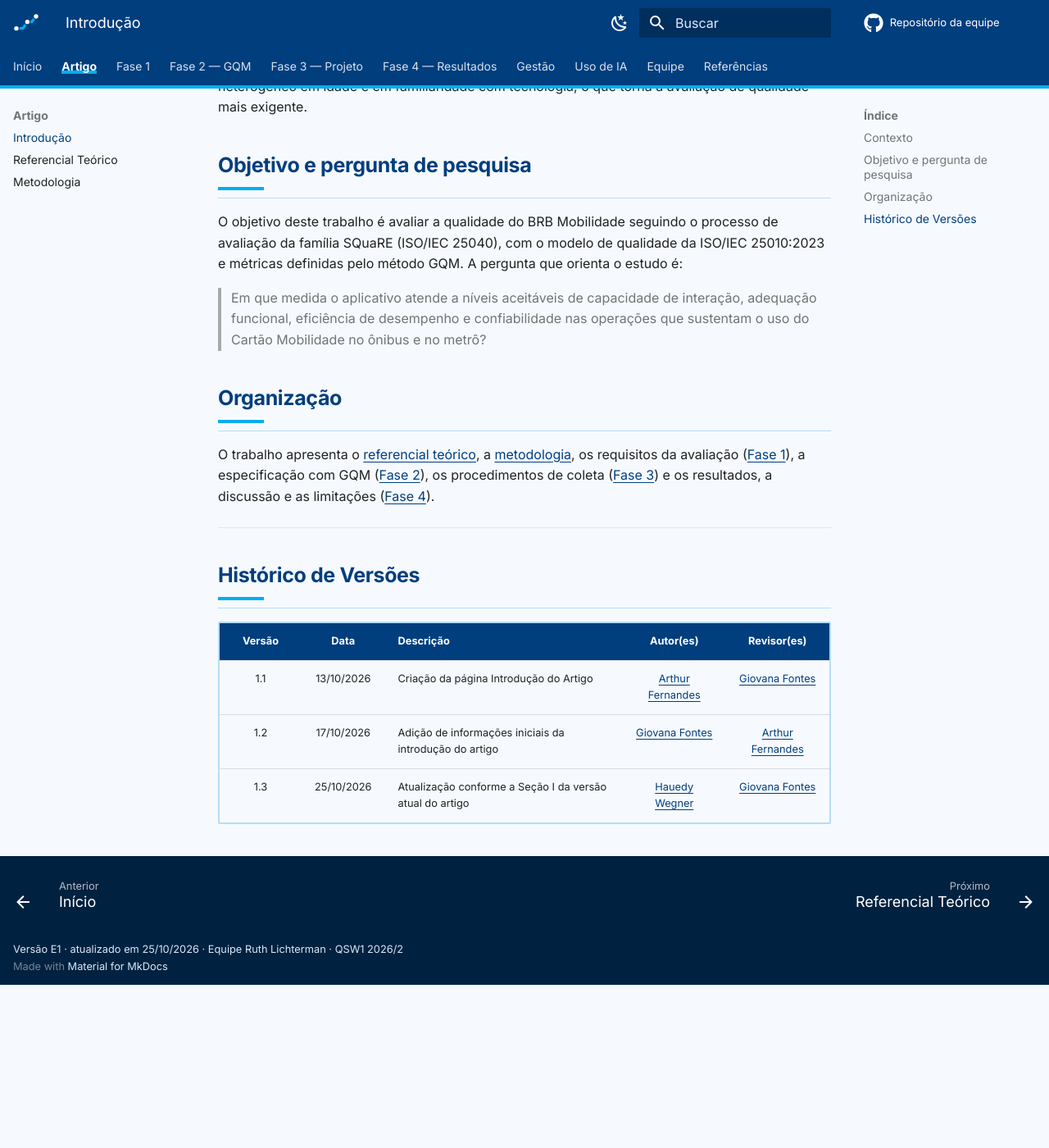
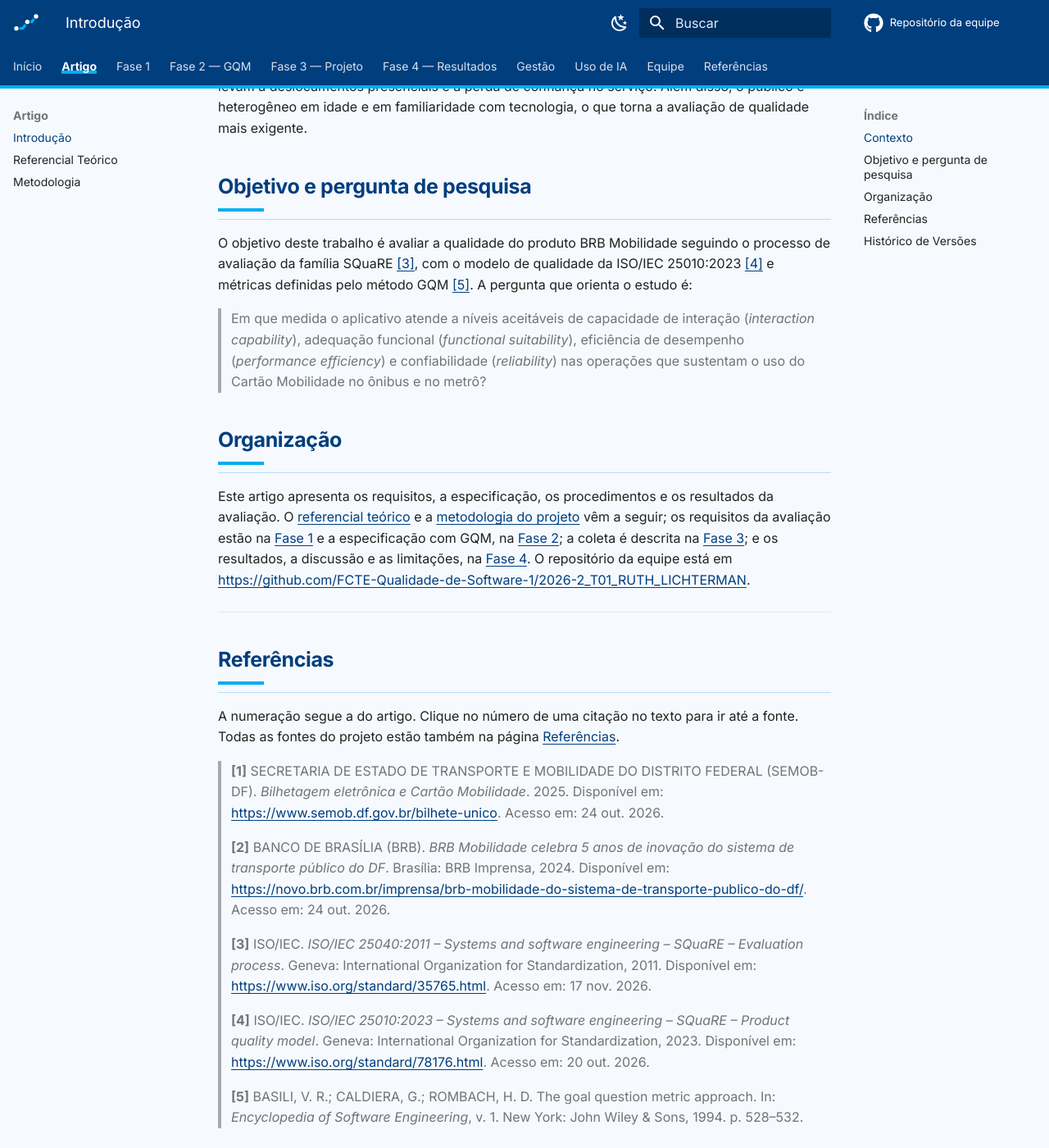
Before and after one commit to FCTE-Qualidade-de-Software-1/2026-2_T01_RUTH_LICHTERMAN, an MkDocs documentation site: the page built from docs/artigo/introducao.md, in a window 1280 px wide and 1400 px high, scrolled down 416 px. Shown: the whole window at 82% size. Built offline with MkDocs 1.6.1 and Material for MkDocs 9.7.7, drawn with Linux system fonts in a browser that asks for light colours; comment, search, counter and statistics services are not loaded; before the commit the page ends 1617 px from its top, so only the background shows below that; some of the changed text lies outside the part shown.

Commit message:
docs: Alinhamento com a versão atual do artigo (Ponto de Controle 2): citações e lista de referências, termos em inglês na pergunta de pesquisa e endereço do repositório

```diff
--- a/docs/artigo/introducao.md
+++ b/docs/artigo/introducao.md
@@ -2,19 +2,35 @@
 
 ## Contexto
 
-Aplicativos que dão acesso a serviços públicos do cotidiano precisam ser avaliados com critérios objetivos, e não apenas pela percepção de quem os usa. No Distrito Federal, o aplicativo BRB Mobilidade permite recarregar o Cartão Mobilidade, consultar saldo e extrato, gerenciar o cartão e consultar linhas de ônibus, o que o torna parte da rotina de deslocamento de muitos passageiros.
+Aplicativos que dão acesso a serviços públicos do cotidiano precisam ser avaliados com critérios objetivos, e não apenas pela percepção de quem os usa. No Distrito Federal, o aplicativo BRB Mobilidade permite recarregar o Cartão Mobilidade, consultar saldo e extrato, gerenciar o cartão e consultar linhas de ônibus, o que o torna parte da rotina de deslocamento de muitos passageiros.[\[1\]](#ref-1), [\[2\]](#ref-2).
 
 Falhas nesse tipo de aplicativo têm consequências diretas: um saldo exibido de forma incorreta, uma recarga que não é concluída ou uma tela que o passageiro não consegue operar sozinho levam a deslocamentos presenciais e à perda de confiança no serviço. Além disso, o público é heterogêneo em idade e em familiaridade com tecnologia, o que torna a avaliação de qualidade mais exigente.
 
 ## Objetivo e pergunta de pesquisa
 
-O objetivo deste trabalho é avaliar a qualidade do BRB Mobilidade seguindo o processo de avaliação da família SQuaRE (ISO/IEC 25040), com o modelo de qualidade da ISO/IEC 25010:2023 e métricas definidas pelo método GQM. A pergunta que orienta o estudo é:
+O objetivo deste trabalho é avaliar a qualidade do produto BRB Mobilidade seguindo o processo de avaliação da família SQuaRE [\[3\]](#ref-3), com o modelo de qualidade da ISO/IEC 25010:2023 [\[4\]](#ref-4) e métricas definidas pelo método GQM [\[5\]](#ref-5). A pergunta que orienta o estudo é:
 
-> Em que medida o aplicativo atende a níveis aceitáveis de capacidade de interação, adequação funcional, eficiência de desempenho e confiabilidade nas operações que sustentam o uso do Cartão Mobilidade no ônibus e no metrô?
+> Em que medida o aplicativo atende a níveis aceitáveis de capacidade de interação (*interaction capability*), adequação funcional (*functional suitability*), eficiência de desempenho (*performance efficiency*) e confiabilidade (*reliability*) nas operações que sustentam o uso do Cartão Mobilidade no ônibus e no metrô?
 
 ## Organização
 
-O trabalho apresenta o [referencial teórico](referencial-teorico.md), a [metodologia](metodologia.md), os requisitos da avaliação ([Fase 1](../fase-1/index.md)), a especificação com GQM ([Fase 2](../fase-2/index.md)), os procedimentos de coleta ([Fase 3](../fase-3/index.md)) e os resultados, a discussão e as limitações ([Fase 4](../fase-4/index.md)).
+Este artigo apresenta os requisitos, a especificação, os procedimentos e os resultados da avaliação. O [referencial teórico](referencial-teorico.md) e a [metodologia do projeto](metodologia.md) vêm a seguir; os requisitos da avaliação estão na [Fase 1](../fase-1/index.md) e a especificação com GQM, na [Fase 2](../fase-2/index.md); a coleta é descrita na [Fase 3](../fase-3/index.md); e os resultados, a discussão e as limitações, na [Fase 4](../fase-4/index.md). O repositório da equipe está em <https://github.com/FCTE-Qualidade-de-Software-1/2026-2_T01_RUTH_LICHTERMAN>.
+
+---
+
+## Referências
+
+A numeração segue a do artigo. Clique no número de uma citação no texto para ir até a fonte. Todas as fontes do projeto estão também na página [Referências](../referencias.md).
+
+> <a id="ref-1"></a>**[1]** SECRETARIA DE ESTADO DE TRANSPORTE E MOBILIDADE DO DISTRITO FEDERAL (SEMOB-DF). *Bilhetagem eletrônica e Cartão Mobilidade*. 2025. Disponível em: <https://www.semob.df.gov.br/bilhete-unico>. Acesso em: 24 out. 2026.
+
+> <a id="ref-2"></a>**[2]** BANCO DE BRASÍLIA (BRB). *BRB Mobilidade celebra 5 anos de inovação do sistema de transporte público do DF*. Brasília: BRB Imprensa, 2024. Disponível em: <https://novo.brb.com.br/imprensa/brb-mobilidade-do-sistema-de-transporte-publico-do-df/>. Acesso em: 24 out. 2026.
+
+> <a id="ref-3"></a>**[3]** ISO/IEC. *ISO/IEC 25040:2011 – Systems and software engineering – SQuaRE – Evaluation process*. Geneva: International Organization for Standardization, 2011. Disponível em: <https://www.iso.org/standard/35765.html>. Acesso em: 17 nov. 2026.
+
+> <a id="ref-4"></a>**[4]** ISO/IEC. *ISO/IEC 25010:2023 – Systems and software engineering – SQuaRE – Product quality model*. Geneva: International Organization for Standardization, 2023. Disponível em: <https://www.iso.org/standard/78176.html>. Acesso em: 20 out. 2026.
+
+> <a id="ref-5"></a>**[5]** BASILI, V. R.; CALDIERA, G.; ROMBACH, H. D. The goal question metric approach. In: *Encyclopedia of Software Engineering*, v. 1. New York: John Wiley & Sons, 1994. p. 528–532.
 
 ---
 
@@ -25,3 +41,4 @@ O trabalho apresenta o [referencial teórico](referencial-teorico.md), a [metodo
 | 1.1 | 13/10/2026 | Criação da página Introdução do Artigo | [Arthur Fernandes](https://github.com/arthurfernandesj) | [Giovana Fontes](https://github.com/GiovanaFontesS) |
 | 1.2 | 17/10/2026 | Adição de informações iniciais da introdução do artigo | [Giovana Fontes](https://github.com/GiovanaFontesS) | [Arthur Fernandes](https://github.com/arthurfernandesj) |
 | 1.3 | 25/10/2026 | Atualização conforme a Seção I da versão atual do artigo | [Hauedy Wegner](https://github.com/HauedyWS) | [Giovana Fontes](https://github.com/GiovanaFontesS) |
+| 1.4 | 17/11/2026 | Alinhamento com a versão atual do artigo (Ponto de Controle 2): citações e lista de referências, termos em inglês na pergunta de pesquisa e endereço do repositório | [Letícia Lopes](https://github.com/leticialopes20) | [Hauedy Wegner](https://github.com/HauedyWS) |
```
